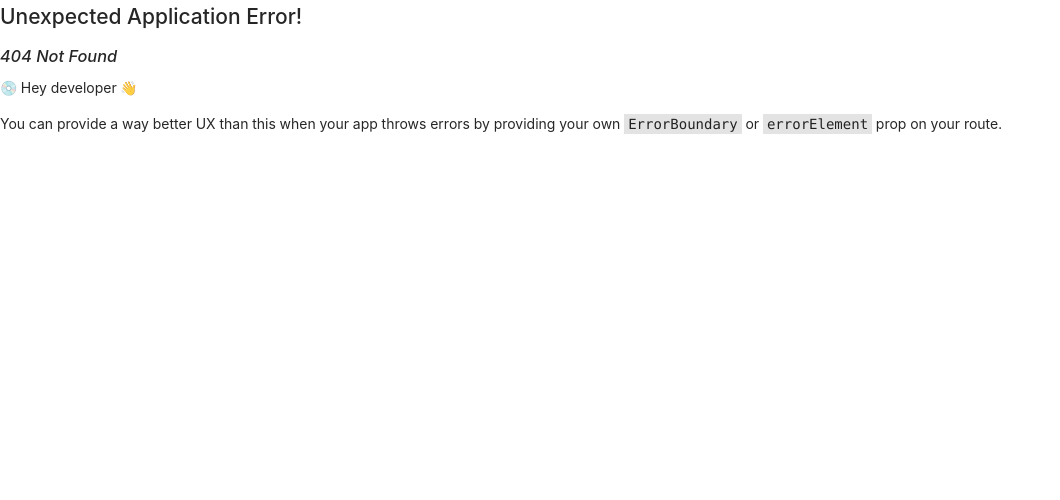
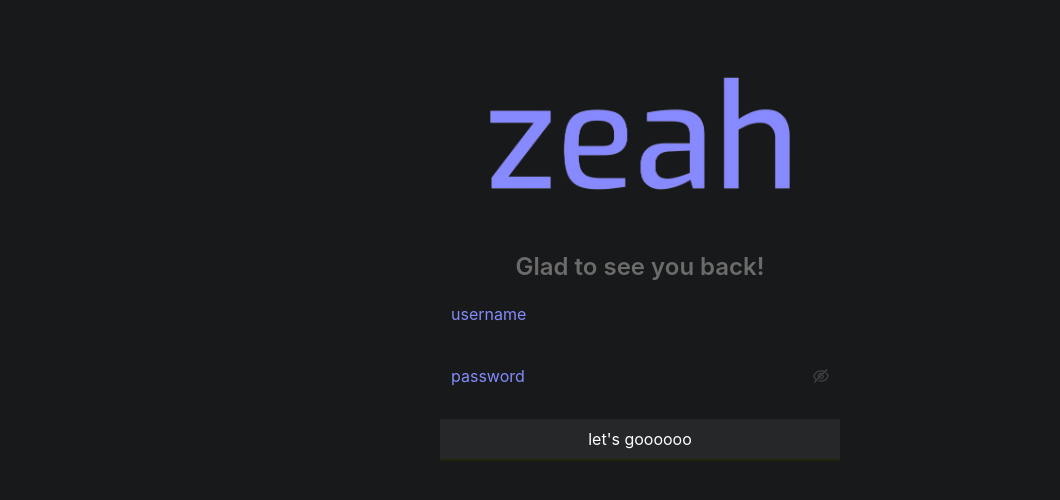
Before and after one commit to matheuslc/social-graph, a React (Vite) app: page /login in a window 1280 px wide. Before the commit this address had no page. Shown: the top 500 px of the page, without its empty margins (0-1060 px from the left). Built offline with nearby package versions, Linux system fonts and the light colour scheme.

Commit message:
feat: add signup and login screen

```diff
--- a/package.json
+++ b/package.json
@@ -10,7 +10,7 @@
   },
   "dependencies": {
     "@tanstack/react-query": "^4.16.1",
-    "antd": "^4.24.2",
+    "antd": "^5.0.0",
     "axios": "^1.1.3",
     "localforage": "^1.10.0",
     "match-sorter": "^6.3.1",
@@ -24,6 +24,7 @@
     "@types/react": "^18.0.24",
     "@types/react-dom": "^18.0.8",
     "@vitejs/plugin-react": "^2.2.0",
+    "less": "^4.1.3",
     "vite": "^3.2.3"
   }
 }
--- a/src/App.css
+++ b/src/App.css
@@ -1,3 +1,7 @@
+body {
+  background-color: #18191A;
+}
+
 #root {
   max-width: 1280px;
   margin: 0 auto;
@@ -5,14 +9,10 @@
   text-align: center;
 }
 
-.logo {
-  height: 6em;
-  padding: 1.5em;
-  will-change: filter;
-}
 .logo:hover {
   filter: drop-shadow(0 0 2em #646cffaa);
 }
+
 .logo.react:hover {
   filter: drop-shadow(0 0 2em #61dafbaa);
 }
@@ -31,11 +31,3 @@
     animation: logo-spin infinite 20s linear;
   }
 }
-
-.card {
-  padding: 2em;
-}
-
-.read-the-docs {
-  color: #888;
-}
--- /dev/null
+++ b/src/App.tsx
@@ -0,0 +1,18 @@
+import React, { ReactElement } from 'react'
+import { useState } from 'react'
+import './App.css'
+
+import { ConfigProvider, Layout } from 'antd'
+import { Content } from 'antd/es/layout/layout'
+
+function App(children: ReactElement) {
+  const [count, setCount] = useState(0)
+
+  return (
+      <Layout>
+        <Content></Content>
+      </Layout>
+  )
+}
+
+export default App
--- /dev/null
+++ b/src/login/loginMutation.ts
@@ -0,0 +1,15 @@
+import apiClient from '../api/client'
+
+interface AuthTokens {
+    accessToken: string
+    refreshToken: string
+}
+
+export async function login(username: string, password: string): Promise<AuthTokens> {
+    const headers = { 'Content-Type': 'multipart/form-data' }
+    const payload = { username, password }
+
+    const { data } = await apiClient.post<AuthTokens>('/api/login', { ...payload }, { headers })
+
+    return data
+}
--- a/src/main.jsx
+++ b/src/main.jsx
@@ -1,35 +1,52 @@
 import React from 'react'
 import ReactDOM from 'react-dom/client'
 import {
-  useQuery,
-  useMutation,
-  useQueryClient,
   QueryClient,
   QueryClientProvider,
 } from '@tanstack/react-query'
-
-import "antd/dist/antd.css";
-
 import { Signup } from '@/routes/Signup';
+import { Login } from '@/routes/Login';
 
 import {
   createBrowserRouter,
   RouterProvider,
-  Route,
 } from "react-router-dom";
+import { ConfigProvider } from 'antd';
+
+import AppCss from '@/App.css';
 
 const queryClient = new QueryClient()
 const router = createBrowserRouter([
   {
-    path: "/signup",
+    path: '/signup',
+    element:
+      <QueryClientProvider client={queryClient}>
+        <Signup />
+      </QueryClientProvider>
+  },
+  {
+    path: '/login',
     element: <QueryClientProvider client={queryClient}>
-              <Signup />
-            </QueryClientProvider>,
-  },
+      <Login />
+    </QueryClientProvider>
+  }
 ]);
 
 ReactDOM.createRoot(document.getElementById('root')).render(
   <React.StrictMode>
-    <RouterProvider router={router} />
+    <ConfigProvider theme={{ token:
+      {
+        colorPrimary: '#252728',
+        borderRadius: '0px',
+        colorTextBase: '#767676',
+        colorLink: '#848CFC',
+        colorTextPlaceholder: '#848CFC',
+        colorBgBase: '#848CFC',
+        colorBgLayout: '#848CFC',
+        autoInsertSpaceInButton: false,
+      }
+    }}>
+      <RouterProvider router={router} />
+    </ConfigProvider>
   </React.StrictMode>
 )
--- /dev/null
+++ b/src/routes/Login.tsx
@@ -0,0 +1,59 @@
+import React, { ReactElement } from 'react';
+import { Row, Input, Form, Col, Typography, Button } from 'antd'
+import {
+  useMutation,
+} from '@tanstack/react-query'
+
+import logo from '../assets/logo.png';
+import { login } from '../login/loginMutation'
+
+type LoginProps = {
+  username: string;
+  password: string;
+}
+
+export function Login(): ReactElement {
+  const mutation = useMutation({
+    mutationFn: (values: LoginProps) => {
+      return login(values.username, values.password)
+    }
+  })
+
+  const onFinish = (values: LoginProps) => {
+    mutation.mutate(values)
+  }
+
+  const onFinishFailed = (errorInfo: any) => {
+    console.log('Failed:', errorInfo);
+  };
+
+  return (
+    <>
+      <Row justify="center" align="middle">
+        <img className='logo' src={logo} width='300px' />
+      </Row>
+
+      <Row justify='space-around' align='middle'>
+        <Col sm={12} lg={8}>
+          <Typography.Title level={3}>Glad to see you back!</Typography.Title>
+
+          <Form name='signup-form' onFinish={onFinish} onFinishFailed={onFinishFailed}>
+            <Form.Item name='username' rules={[{ required: true, message: 'Please input your username!' }]}>
+              <Input size='large' placeholder='username' bordered={false}/>
+            </Form.Item>
+
+            <Form.Item name='password' rules={[{ required: true, message: 'Please input your password!' }]}>
+              <Input.Password size='large' placeholder='password' bordered={false} />
+            </Form.Item>
+
+            <Form.Item>
+              <Button block size='large' disabled={mutation.isLoading} type="primary" htmlType="submit">
+                let's goooooo
+              </Button>
+            </Form.Item>
+          </Form>
+        </Col>
+      </Row>
+    </>
+  )
+}
--- a/src/routes/Signup.tsx
+++ b/src/routes/Signup.tsx
@@ -1,21 +1,30 @@
 import React, { ReactElement } from 'react';
-import { Row, Input, Form, Col, Divider, Button } from 'antd'
+import { Row, Input, Form, Col, Typography, Button } from 'antd'
 import {
   useMutation,
 } from '@tanstack/react-query'
+import { useNavigate } from 'react-router-dom';
 
+import logo from '../assets/logo.png';
 import { signup } from '../singup/signupMutation'
 
 type SignupProps = {
-  username: string;
-  password: string;
+  username: string
+  email: string
+  password: string
 }
 
 export function Signup(): ReactElement {
+  const navigate = useNavigate();
+  const redirectToLogin = () => {
+    navigate("/login")
+  }
+
   const mutation = useMutation({
     mutationFn: (values: SignupProps) => {
-      return signup(values.username, values.password)
-    }
+      return signup(values.username, values.email, values.password)
+    },
+    onSuccess: redirectToLogin,
   })
 
   const onFinish = (values: SignupProps) => {
@@ -24,26 +33,34 @@ export function Signup(): ReactElement {
 
   const onFinishFailed = (errorInfo: any) => {
     console.log('Failed:', errorInfo);
-  };
+  }
 
   return (
     <>
+      <Row justify="center" align="middle">
+        <img className='logo' src={logo} width='300px' />
+      </Row>
+
       <Row justify='space-around' align='middle'>
-        <Col span={4}>
-          <Divider orientation="left">Signup</Divider>
+        <Col sm={12} lg={8}>
+          <Typography.Title level={3}>Create your free account</Typography.Title>
 
           <Form name='signup-form' onFinish={onFinish} onFinishFailed={onFinishFailed}>
-            <Form.Item label='username' name='username' rules={[{ required: true, message: 'Please input your username!' }]}>
-              <Input />
+            <Form.Item name='username' rules={[{ required: true, message: 'hum.. missing your username :(' }]}>
+              <Input size='large' placeholder='username' bordered={false}/>
             </Form.Item>
 
-            <Form.Item label='password' name='password' rules={[{ required: true, message: 'Please input your password!' }]}>
-              <Input.Password />
+            <Form.Item name='email' rules={[{ required: true, message: 'i promise i will not send notifications, ads etc, only important things!' }]}>
+              <Input size='large' placeholder='email' bordered={false}/>
+            </Form.Item>
+
+            <Form.Item name='password' rules={[{ required: true, message: 'better to add a password than get hacked ' }]}>
+              <Input.Password size='large' placeholder='password' bordered={false} />
             </Form.Item>
 
             <Form.Item>
-              <Button type="primary" htmlType="submit">
-                Submit
+              <Button block size='large' type="primary" htmlType="submit">
+                create your free account
               </Button>
             </Form.Item>
           </Form>
--- a/src/singup/signupMutation.ts
+++ b/src/singup/signupMutation.ts
@@ -1,9 +1,9 @@
 import apiClient from '../api/client'
 import { User } from '../user/user'
 
-export async function signup(username: string, password: string): Promise<User> {
+export async function signup(username: string, email: string, password: string): Promise<User> {
     const headers = { 'Content-Type': 'multipart/form-data' }
-    const payload = { username, password }
+    const payload = { username, email, password }
 
     const { data } = await apiClient.post<User>('/api/user', { ...payload }, { headers })
 
--- a/vite.config.js
+++ b/vite.config.js
@@ -9,5 +9,5 @@ export default defineConfig({
       '@' : path.resolve(__dirname, './src')
     }
   },
-  plugins: [react()]
+  plugins: [react()],
 })
```
Also changed, not shown: src/App.jsx (deleted, +0 -16 lines), src/user/user.ts (+4 -3 lines), src/assets/logo.png (added), 1 other file (tests, documents, lock files or other folders).
